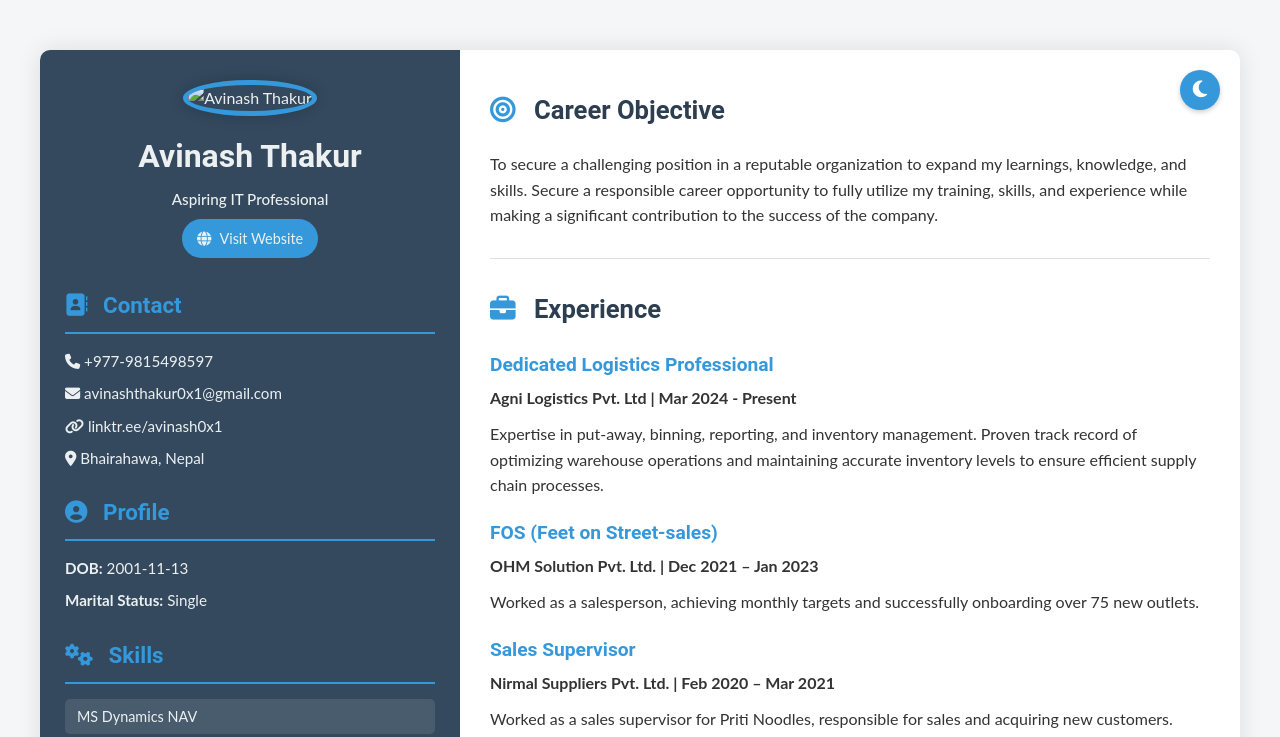
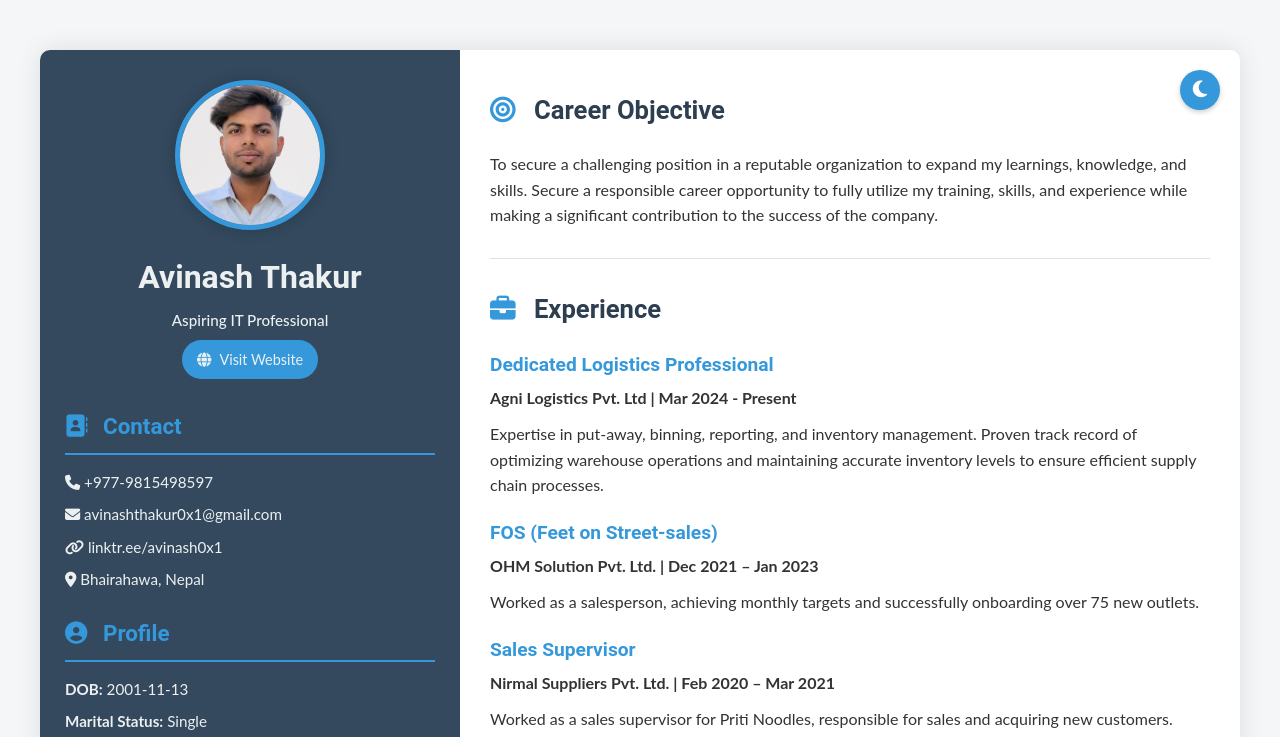
Before and after one commit to Avinash0x1/custom-cv, a plain HTML site: page index.html in a window 1280 px wide. Shown: the top 737 px of the page. Drawn offline with Linux system fonts and the light colour scheme.

Commit message:
Update index.html

```diff
--- a/index.html
+++ b/index.html
@@ -18,7 +18,7 @@
     <!-- Left Column -->
     <aside class="sidebar">
       <div class="profile-section">
-        <img src="photo_2024-10-26_09-34-41.jpg" alt="Avinash Thakur" class="profile-pic">
+        <img src="photo_2024-09-05_10-58-17.jpg" alt="Avinash Thakur" class="profile-pic">
         <h1>Avinash Thakur</h1>
         <p class="job-title">Aspiring IT Professional</p>
         <a href="https://avinashthakur.com.np" target="_blank" class="website-link">
```
